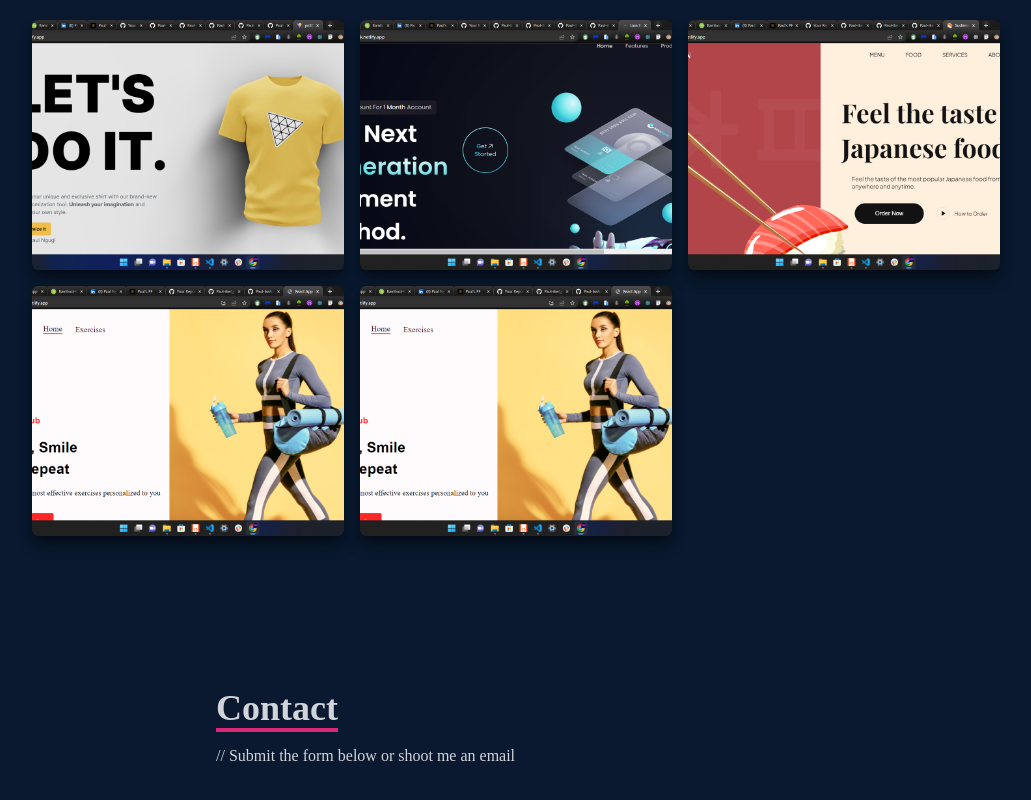
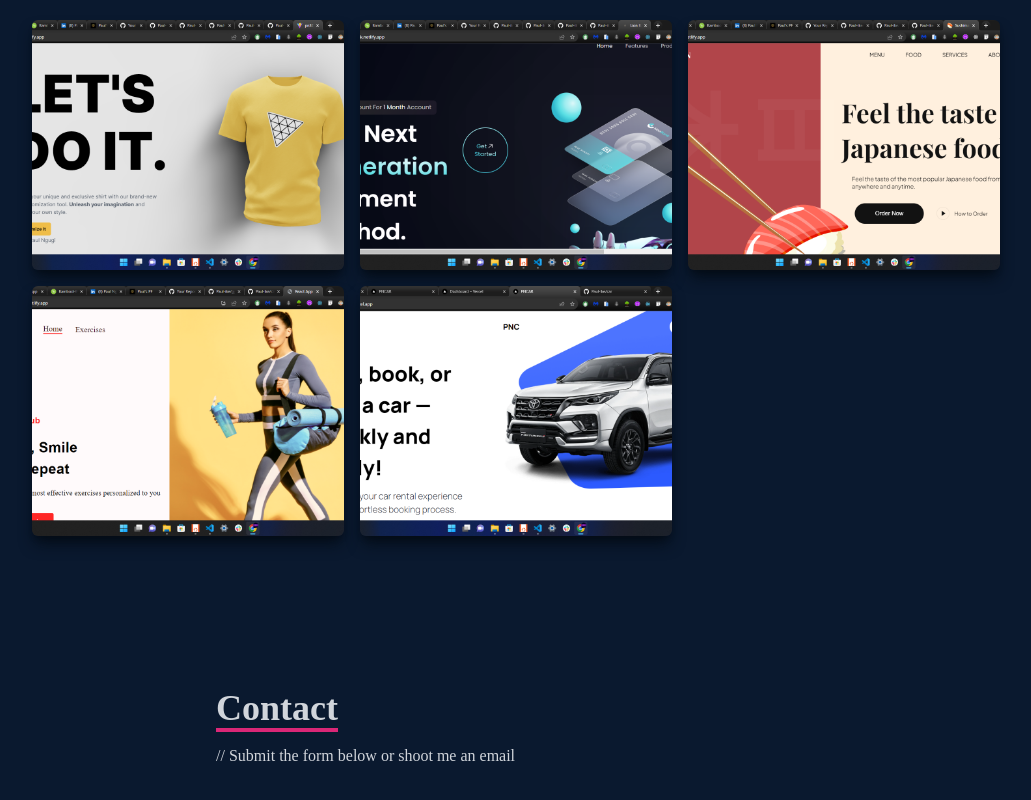
Before and after one commit to Paul-ike/portfolio-mv, a React (Create React App) app: page / in a window 1280 px wide. Shown: the part 2594-3394 px from the top of the page, without its empty margins (124-1155 px from the left). Built offline with nearby package versions, Linux system fonts and the light colour scheme.

Commit message:
add car  project

```diff
--- a/src/components/Skills.jsx
+++ b/src/components/Skills.jsx
@@ -12,7 +12,7 @@ import Bootstrap from '../assets/bootstrap5.jpeg';
 
 const Skills = () => {
   return (
-    <div name='skills' className='w-full h-screen bg-[#0a192f] text-gray-300'>
+    <div name='skills' className='relative w-full h-screen bg-[#0a192f] text-gray-300'>
       {/* Container */}
       <div className='max-w-[1000px] mx-auto p-4 flex flex-col justify-center w-full h-full'>
           <div>
--- a/src/components/Work.jsx
+++ b/src/components/Work.jsx
@@ -9,7 +9,7 @@ const Work = () => {
     //setProject(data);
 
   return (
-    <div name='work' className='w-full md:h-screen text-gray-300 bg-[#0a192f]'>
+    <div name='work' className='relative w-full md:h-screen text-gray-300 bg-[#0a192f]'>
       <div className='max-w-[1000px] mx-auto p-4 flex flex-col justify-center w-full h-full'>
         <div className='pb-8'>
           <p className='text-4xl font-bold inline border-b-4 text-gray-300 border-pink-600'>
--- a/src/data/data.js
+++ b/src/data/data.js
@@ -2,6 +2,7 @@ import WorkIm from '../assets/projects/workImg.png'
 import RealEst from '../assets/projects/realestate.png'
 import sushi from '../assets/projects/sushi.png'
 import gym from '../assets/projects/gym.png'
+import car from '../assets/projects/car.png'
 
 export const data=[
     {
@@ -35,9 +36,9 @@ export const data=[
     {
         id:5,
         name:"PNCar",
-        image:gym,
+        image:car,
         github:"https://github.com/Paul-ike/car",
-        live:"/",
+        live:"https://pncar.vercel.app/",
     }
 
 
```
Also changed, not shown: src/assets/projects/car.png (added).
